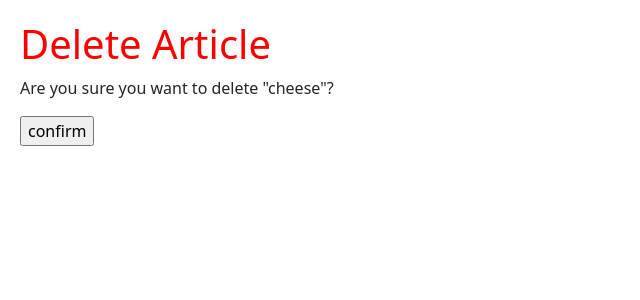
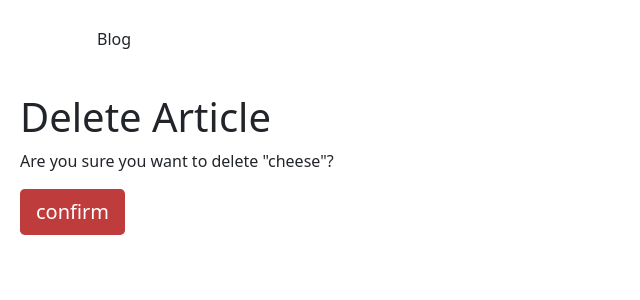
Before and after one commit to jakebasel/news, a Django app: page /articles/3/delete in a window 1280 px wide. Shown: the part 124-424 px from the top of the page, without its empty margins (0-640 px from the left). Run offline with Django 3.2, Linux system fonts and the light colour scheme; a user stored in the database is signed in; data comes from the database, SQL or seed files in the repository; both versions use the stored data as it was after the commit; parts of the project's set-up code (start-up, migrations or seed data) failed here and were passed over.

Commit message:
with css embeded

```diff
--- a/static/css/base.css
+++ b/static/css/base.css
@@ -1,22 +1,22 @@
-.Blog {
-  width: 82px;
-  height: 31px;
-  margin: 30px 35px 42px 94px;
-  font-family: Roboto;
-  font-size: 30px;
-  font-weight: normal;
-  font-stretch: normal;
-  font-style: normal;
-  line-height: normal;
-  letter-spacing: normal;
-  text-align: left;
-  color: #000;
-}
 .tesla-logo-1 {
   width: 113px !important;
   height: 78px !important;
   margin: 0 98px 30px 0;
 }
-h1{
-    color:red !important;
+.card {
+  margin: 6px 49px 9px 93px;
+  padding: 21px 35px 22px 4px;
+  background-color: #c4c4c4;
 }
+.blog-title {
+  margin: 6px 49px 9px 93px;
+  padding: 21px 35px 22px 4px;
+}
+.news-button {
+  background-color: #bf3c3c;
+  border: none;
+}
+.news-button:hover {
+  background-color: black;
+  border: none;
+}
--- a/templates/article_create.html
+++ b/templates/article_create.html
@@ -6,6 +6,6 @@
     <form method="post">
         {% csrf_token %}
         {{ form.as_p }}
-        <input type="submit" value="save">
+        <input class="btn btn-primary btn-lg news-button" type="submit" value="save">
     </form>
 {% endblock content %}
--- a/templates/article_delete.html
+++ b/templates/article_delete.html
@@ -7,6 +7,6 @@
         {% csrf_token %}
         {{ form.as_p }}
         <p>Are you sure you want to delete "{{ article.title }}"?</p>
-        <input type="submit" value="confirm">
+        <input class="btn btn-primary btn-lg news-button" type="submit" value="confirm">
     </form>
 {% endblock content %}
--- a/templates/article_update.html
+++ b/templates/article_update.html
@@ -6,6 +6,6 @@
     <form method="post">
         {% csrf_token %}
         {{ form.as_p }}
-        <input type="submit" value="save">
+        <input class="btn btn-primary btn-lg news-button" type="submit" value="save">
     </form>
 {% endblock content %}
--- a/templates/base.html
+++ b/templates/base.html
@@ -55,6 +55,10 @@
         </div>
     </nav>
     <main>
+        <div class="Line-3"></div>
+        <div class="blog-title">
+            Blog
+        </div>
         <div style="max-width:50%; margin: 10px; padding:10px;">
             {% block content %}
             {% endblock content %}
--- a/templates/home.html
+++ b/templates/home.html
@@ -8,7 +8,7 @@
         <p class="lead">A Newspaper website built w/ Django</p>
         <p class="lead">
             <a
-                class="btn btn-primary btn-lg"
+                class="btn btn-primary btn-lg news-button"
                 href="{% url 'article_list' %}"
                 role="button">View All Articles
             </a>
```
Also changed, not shown: db.sqlite3.
